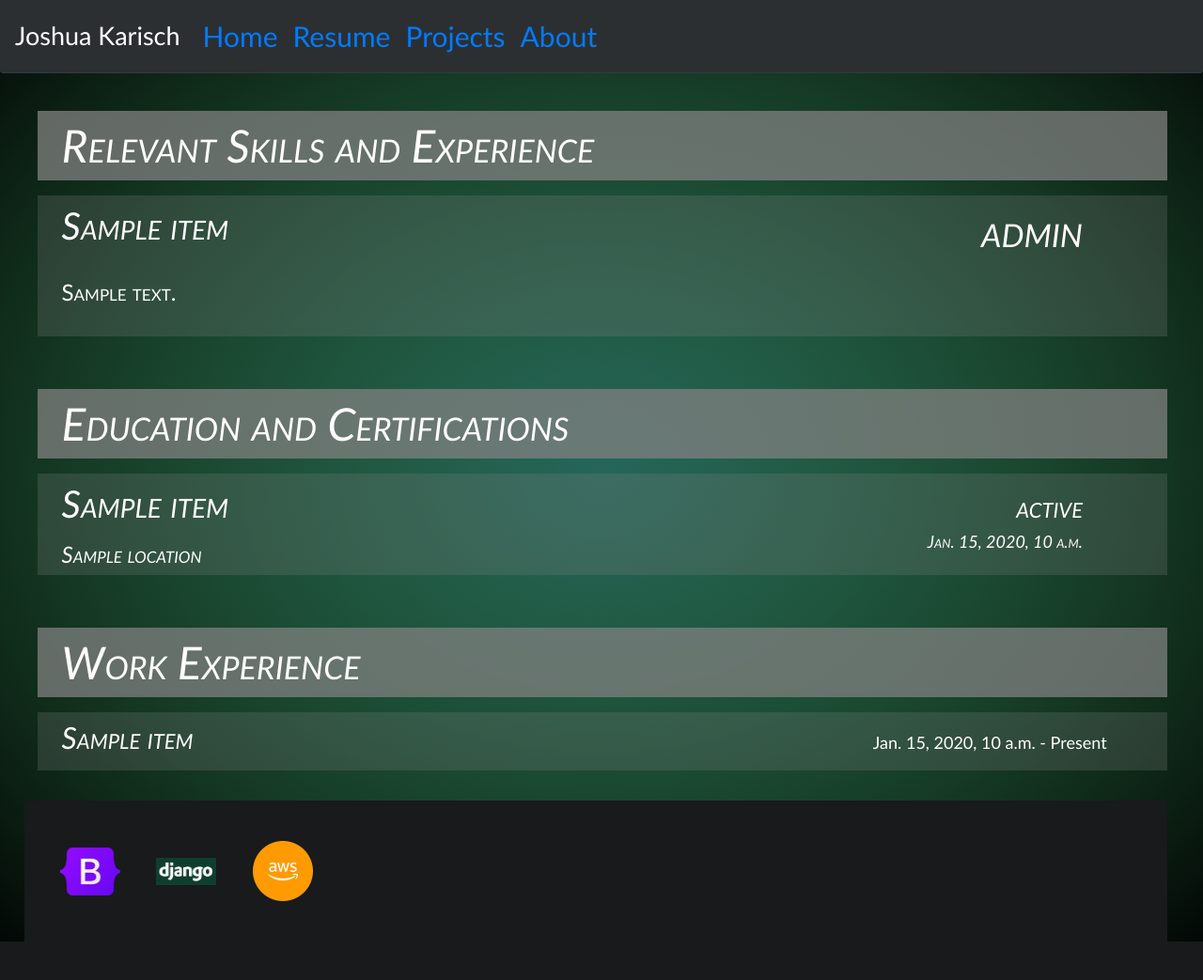
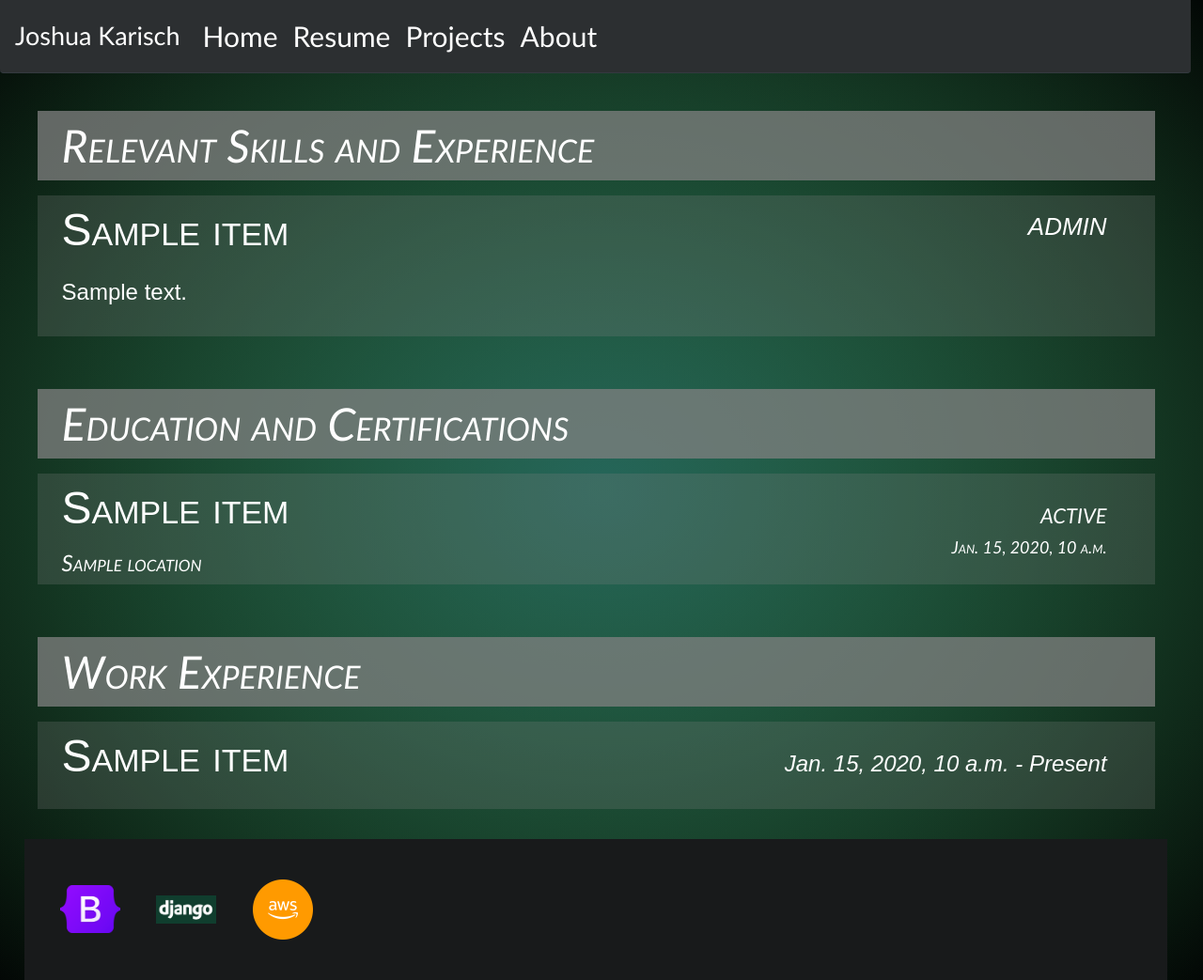
Before and after one commit to JoshuaKar/resume-site-repo, a Django app: template resumesite/resumeapp/templates/portfolio.html in a window 1280 px wide. Shown: the whole page at 94% size. Before the commit the page ends 1002 px from the top, so only its background shows below. Run offline with Django 4.2, Linux system fonts and the light colour scheme; the template is opened without the code that fills it: most values are stand-ins (such as "Sample title", 1, 10 or a date in 2020).

Commit message:
v1.92 Layout Changes

```diff
--- a/resumesite/resumeapp/static/style.css
+++ b/resumesite/resumeapp/static/style.css
@@ -1,4 +1,15 @@
 /*Clean up references, the base.html file uses this styling for every template. Reference navbar objects*/
+::-webkit-scrollbar {
+    background: #000;
+}
+::-webkit-scrollbar-track {
+    background-color: rgb(24, 26, 27) !important;
+}
+
+::-webkit-scrollbar-thumb {
+    background-color:rgb(44, 47, 49) !important;
+}
+
 .navbar{
     background-color: rgb(44, 47, 49) !important;
     display: flex;
@@ -21,7 +32,7 @@
     padding-left:5px;
 }
 
-a:hover, a:visited{
+a:hover, a:visited, a:link{
     color: white;
 }
 
@@ -150,7 +161,7 @@ h2, h1{
     height: 100%;
 }
 #name, #location, #status, #date{
-    margin-right:5vw;
+    margin-right:2vw;
     margin-bottom: 0px;
     padding-top: 0px;
 }
@@ -158,22 +169,35 @@ h2, h1{
     font-size: 2rem;
     font-style: italic;
 }
+#title, #level{
+    font-family:   Arial, 'Trebuchet MS', 'Lucida Sans Unicode', 'Lucida Grande', 'Lucida Sans' ;
+    font-style: normal;
+    max-width: 66vw;
+}
 #level{
-    font-size:3rem;
+    font-size:2.3rem;
+    font-style: italic;
 }
 #title{
-    width: 66vw;
+    font-size: 3rem;
 }
 #description{
-    font-family:'Trebuchet MS', 'Lucida Sans Unicode', 'Lucida Grande', 'Lucida Sans', Arial, sans-serif;
+    font-family:  Arial, 'Trebuchet MS', 'Lucida Sans Unicode', 'Lucida Grande', 'Lucida Sans'  ;
     font-style: normal;
-    font-weight: 100;
+    font-variant: normal;
+
 }
 #date{
     font-size: large;
 }
 #level, #start-date{
-    margin-right: 5vw;
+    margin-right: 2vw;
+}
+#start-date{
+    font-family:   Arial, 'Trebuchet MS', 'Lucida Sans Unicode', 'Lucida Grande', 'Lucida Sans' ;
+    font-style: italic;
+    font-size: larger;
+    padding: 2vw;
 }
 .row, .col {
     margin-right: 0;
@@ -188,6 +212,7 @@ h2, h1{
 }
 
 .card{
+    color: whitesmoke;
     background-color: rgb(24, 26, 27);
     width: 20rem !important;
     margin-top: 3vh;
@@ -203,7 +228,7 @@ h2, h1{
 
 #project-about{
     font-size: x-large;
-    font-family:system-ui, -apple-system, BlinkMacSystemFont, 'Segoe UI', Roboto, Oxygen, Ubuntu, Cantarell, 'Open Sans', 'Helvetica Neue', sans-serif;
+    font-family:   Arial, 'Trebuchet MS', 'Lucida Sans Unicode', 'Lucida Grande', 'Lucida Sans' ;
     font-variant: normal;
     color: whitesmoke;
     margin-top: 2vh;
@@ -214,16 +239,14 @@ h2, h1{
 }
 
 
-
 body{
     background-size: 100% 100%;
     background-position: 0px 0px,0px 0px;
     background-image: radial-gradient(75% 75% at 50% 50%, rgba(30, 83, 160, 0.55) 2%, rgba(0, 41, 200, 0) 100%), radial-gradient(75% 75% at 50% 50%, rgb(46, 125, 0) 0%, rgb(0, 0, 0) 98%, rgba(0, 0, 0, 0) 100%);
     position: relative;
     width: 100vw;
+    max-width: fit-content;
     height: 100%;
     background-size: contain;
     font-family:'Gill Sans', 'Gill Sans MT', Calibri, 'Trebuchet MS', sans-serif;
-    font-size: large;
-    display: content;
 }
--- a/resumesite/resumeapp/templates/home.html
+++ b/resumesite/resumeapp/templates/home.html
@@ -2,7 +2,7 @@
 {% load static %}
 {% block content %}
   <!-- VISUAL INTRODUCTION -->
-  <div id="myCarousel" class="carousel slide rounded-bottom border-bottom" data-bs-ride="carousel" >
+  <div id="myCarousel" class="carousel slide rounded-bottom border-bottom border-secondary" data-bs-ride="carousel" >
     <div class="carousel-inner">
       <div class="carousel-item active">
         <img class="carousel-image" src="{% static 'code1.jpg' %}">
--- a/resumesite/resumeapp/templates/portfolio.html
+++ b/resumesite/resumeapp/templates/portfolio.html
@@ -60,7 +60,7 @@
             <h2 id="title">{{ item.title }}</h2>
         </div>
         <div class="col" style="flex: 1; display: flex; flex-direction: row; justify-content: flex-end;align-items: baseline; ">
-            <h3 id="start-date" style="font-size:large; justify-content: flex-end">{{ item.start_date }}  -  Present</h3>
+            <h3 id="start-date" style="font-size:x-large; justify-content: flex-end">{{ item.start_date }}  -  Present</h3>
         </div>
     </div>
     {% endfor %}
```
Also changed, not shown: resumesite/resumeapp/templates/about.html (+3 -6 lines), resumesite/db.sqlite3, resumesite/resumeapp/templates/base.html (line endings or trailing spaces), 1 other file.
